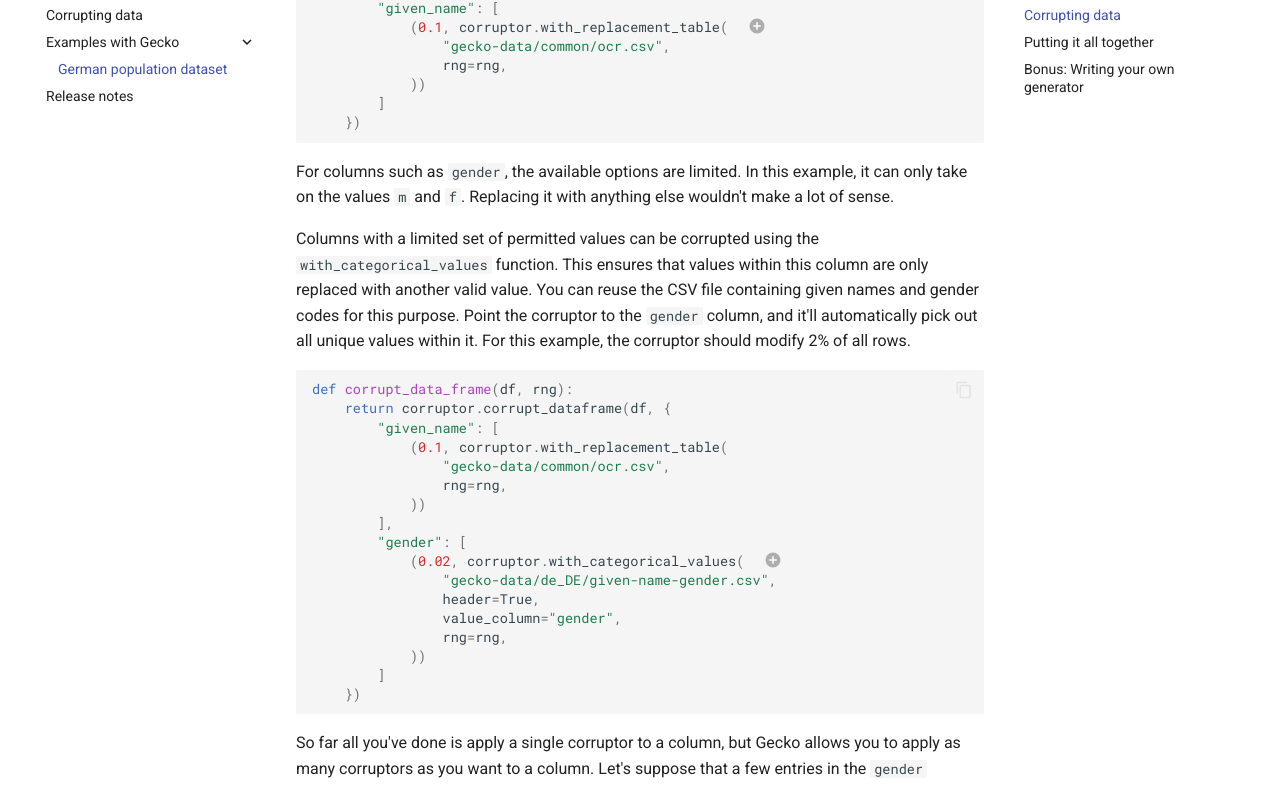
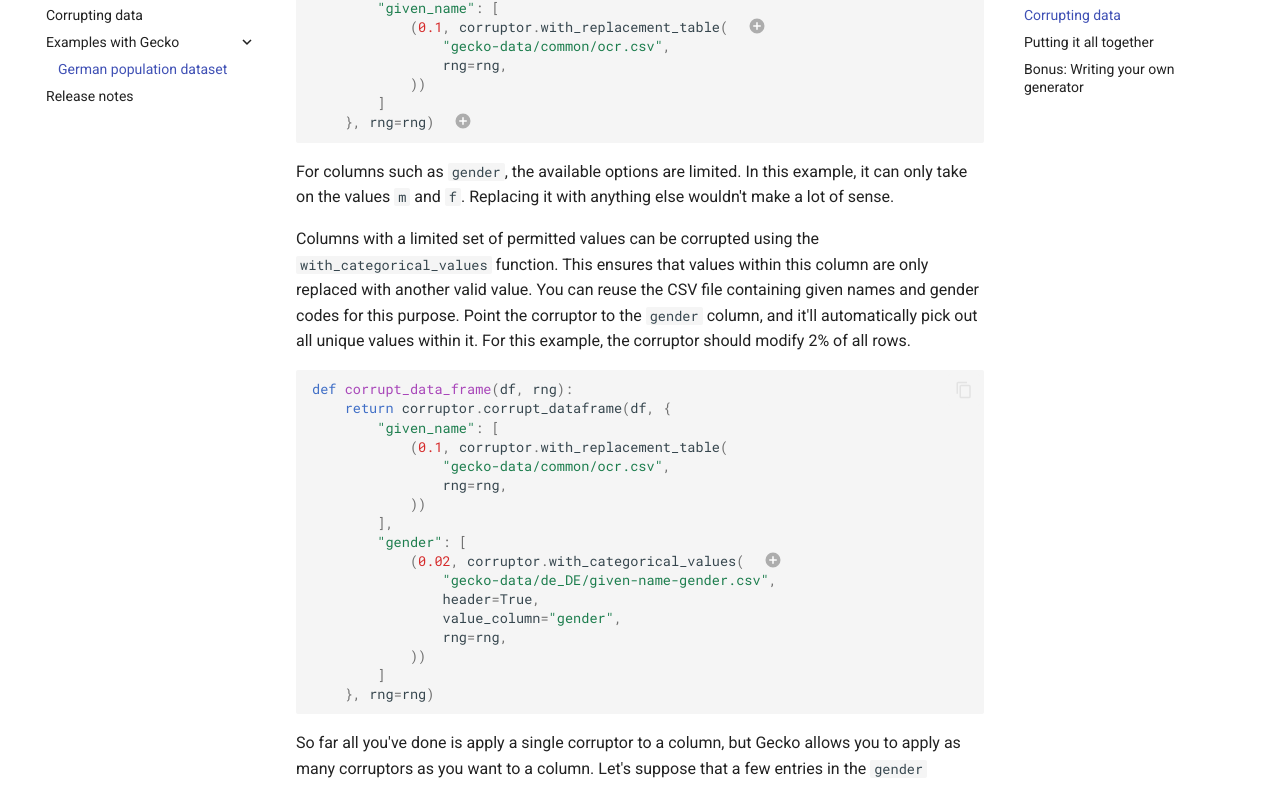
Before and after one commit to mjugl/gecko-docs-test, an MkDocs documentation site: the page built from docs/examples/german.md, in a window 1280 px wide and 1400 px high, scrolled down 4588 px. Shown: the part 147-932 px from the top of the window. Built offline with MkDocs 1.6.1 and Material for MkDocs 9.7.7, drawn with Linux system fonts in a browser that asks for light colours; some of the changed text lies outside the part shown.

Commit message:
Add missing RNG instance to German population example

````diff
--- a/docs/examples/german.md
+++ b/docs/examples/german.md
@@ -237,11 +237,12 @@ def corrupt_data_frame(df, rng):
                 rng=rng,
             ))
         ]
-    })
+    }, rng=rng)  # (3)!
 ```
 
 1. The `corrupt_dataframe` function takes in two arguments: the data frame to corrupt and a dictionary. This dictionary maps column names to a list of corruptors to apply to this column.
 2. Each column is assigned a list. This list contains entries that define how corruptors should be applied. The syntax for each entry is `(probability, corruptor)`. So in this case, the replacement table corruptor is applied to 10% of all values in the `given_name` column. The remaining 90% remain untouched.
+3. It is important to supply the RNG to `corrupt_dataframe` so that it always selectes the same records for corruption every time the script is run.
 
 For columns such as `gender`, the available options are limited.
 In this example, it can only take on the values `m` and `f`.
@@ -270,7 +271,7 @@ def corrupt_data_frame(df, rng):
                 rng=rng,
             ))
         ]
-    })
+    }, rng=rng)
 ```
 
 1. The `with_categorical_values` function allows you to reuse the same files that you used to generate your data. The function call is similar to the frequency table functions in the `generator` module.
@@ -302,7 +303,7 @@ def corrupt_data_frame(df, rng):
                 strategy="all",  # (2)!
             ))
         ]
-    })
+    }, rng=rng)
 ```
 
 1. By default, this corruptor uses an empty string as the "missing value". You don't need to add this parameter if you are happy with empty strings, but it's good practice nonetheless to be as explicit as possible in case the default value changes in the future.
@@ -344,7 +345,7 @@ def corrupt_data_frame(df, rng):
                 rng=rng,
             ))
         ]
-    })
+    }, rng=rng)
 ```
 
 1. The `with_cldr_keymap_file` function can read any CLDR keymap. [Beware of limitations however](../data-corruption.md#keyboard-typos) since CLDR keymaps are currently undergoing a large revision.
@@ -428,7 +429,7 @@ def corrupt_data_frame(df, rng):
                 rng=rng,
             ))
         ]
-    })
+    }, rng=rng)
 
 
 if __name__ == "__main__":
````
